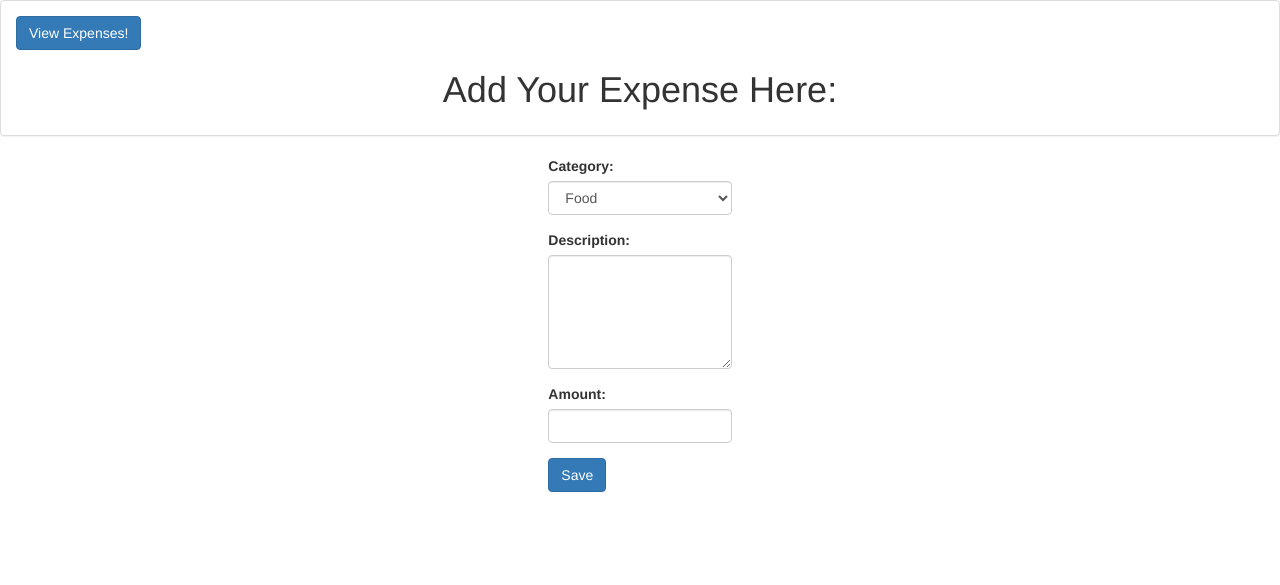
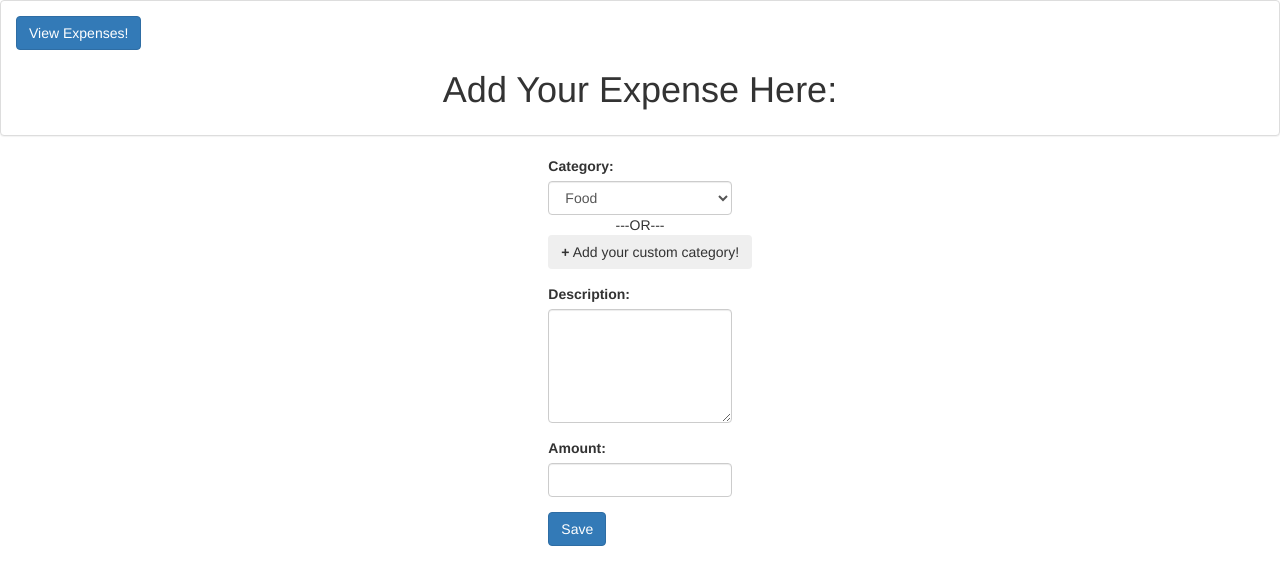
Before and after one commit to Anmol-Gulati/expense_manager, a Django app: page /expense/add/ in a window 1280 px wide. Shown: the top 585 px of the page. Run offline with Django 3.2, Linux system fonts and the light colour scheme; a user stored in the database is signed in; some libraries are stand-ins or nearby versions.

Commit message:
Added feature for custom category.

```diff
--- a/expense/static/expense/css/1.css
+++ /dev/null
@@ -1,4 +0,0 @@
-h1
-{
-	color: blue;
-}
--- /dev/null
+++ b/expense/static/expense/js/app1.js
@@ -0,0 +1,8 @@
+var add = angular.module("add", [])
+
+add.controller('myCtrl', ['$scope', function($scope) {
+    $scope.custom = false;
+    $scope.Custom = function() {
+        $scope.custom = true;
+    };
+}]);
--- a/expense/templates/expense/expense_form.html
+++ b/expense/templates/expense/expense_form.html
@@ -1,13 +1,18 @@
 <!DOCTYPE html>
-<html>
+{% load static from staticfiles %}
+<html ng-app="add">
 <head>
 	<title>Add Your Expense!</title>
 	<link rel="stylesheet" type="text/css" href="https://maxcdn.bootstrapcdn.com/bootstrap/3.3.7/css/bootstrap.min.css">
 
-	<script src="https://ajax.googleapis.com/ajax/libs/jquery/3.2.0/jquery.min.js"></script>
+	<link rel="stylesheet" type="text/css" href="{% static 'expense/css/1.css' %}">
+
+	<script src="https://ajax.googleapis.com/ajax/libs/angularjs/1.5.6/angular.min.js"></script>
+  	<script type="text/javascript" src="{% static 'expense/js/app1.js' %}"></script>
+  	<script src="https://ajax.googleapis.com/ajax/libs/jquery/3.2.0/jquery.min.js"></script>
   	<script src="https://maxcdn.bootstrapcdn.com/bootstrap/3.3.7/js/bootstrap.min.js"></script>
 </head>
-<body>
+<body ng-controller="myCtrl">
 	{% if success_message %}
 		<div class="alert alert-success alert-dismissable fade in">
 			<a href="#" class="close" data-dismiss="alert" aria-label="close">&times;</a>
@@ -27,14 +32,20 @@
 			<div class="col-lg-2 col-lg-offset-5">
 				<form method="POST" action="/expense/add/">
 				{% csrf_token %}
-					<div class="form-group">
+					<div class="form-group" ng-if="!custom">
 						<label for="category">Category:</label>
 						<select class="form-control" id="category" name="category">
 							<option>Food</option>
 							<option>Accommodation</option>
 							<option>Entertainment</option>
 						</select>
+						<center>---OR---</center>
+						<button class="btn" type="button" ng-click="Custom()"><strong>+</strong> Add your custom category!</button>
 					</div>
+					<div class="input-group custom" ng-if="custom">
+					    <span class="input-group-addon">Add Your Category:</span>
+					    <input id="custom_category" type="text" class="form-control" name="category" placeholder="Add Your Custom Category">
+  					</div>
 					<div class="form-group">
 						<label for="description">Description:</label>
 						<textarea class="form-control" rows="5" id="description" name="description"></textarea>
```
Also changed, not shown: db.sqlite3, expense/static/expense/js/app.js (line endings or trailing spaces).
